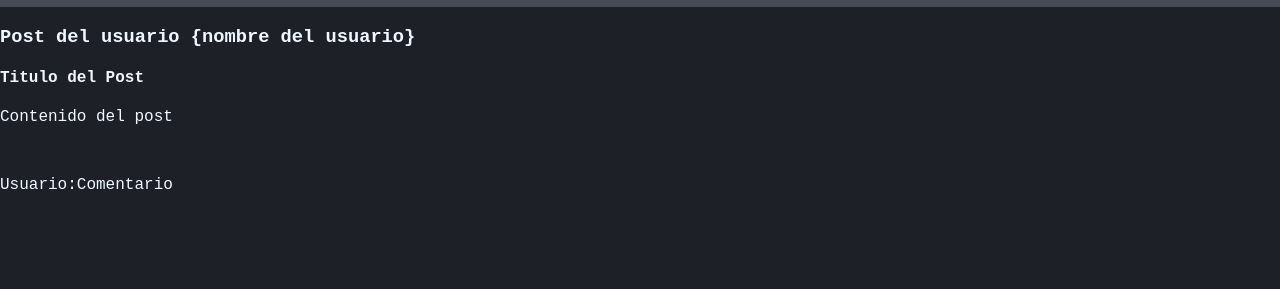
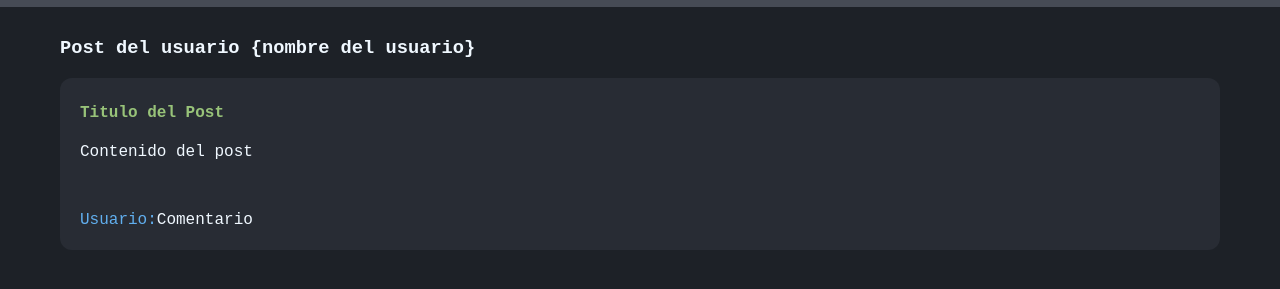
Before and after one commit to RebecaMoon/Curso_Git, a plain HTML site: page index.html in a window 1280 px wide. Shown: the part 63-352 px from the top of the page. Drawn offline with Linux system fonts and the light colour scheme; a web font is replaced by a local one.

Commit message:
add post styles

```diff
--- a/syle.css
+++ b/syle.css
@@ -26,3 +26,27 @@ h1
     width: 50px;
     height: 50px;
 }
+
+.container
+{
+    margin-top: 30px;
+    padding: 0 60px 0 60px;
+}
+
+.post
+{
+    background-color: #282c34;
+    margin-bottom: 15px;
+    padding: 5px 20px 5px 20px;
+    border-radius: 12px;
+}
+
+.post h4
+{
+    color: #98c379;
+}
+
+.post span
+{
+    color: #61afef;
+}
```
